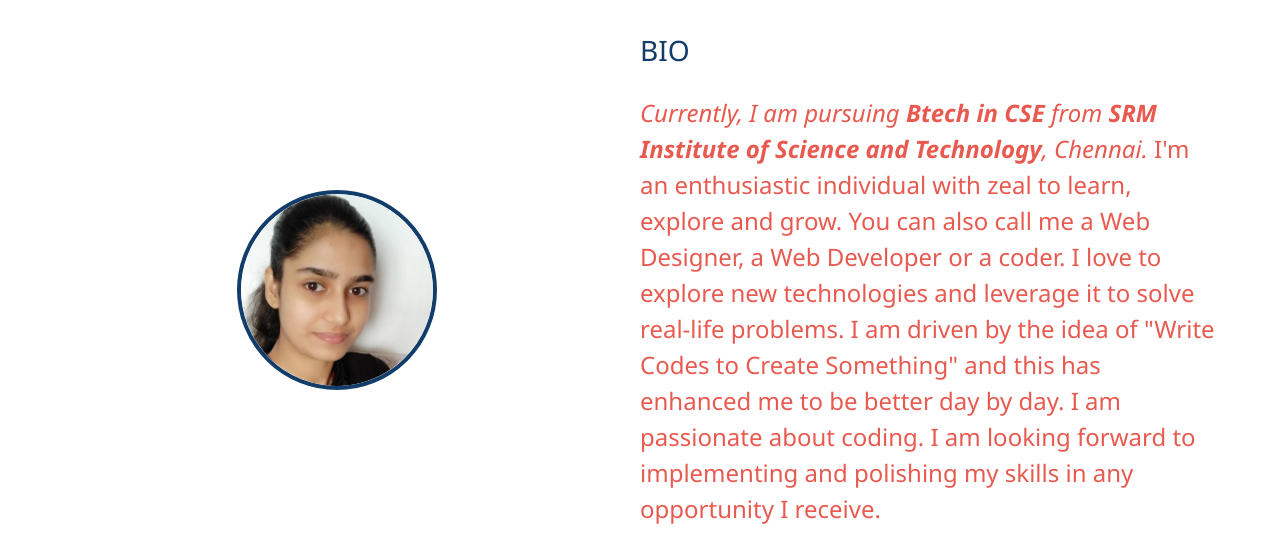
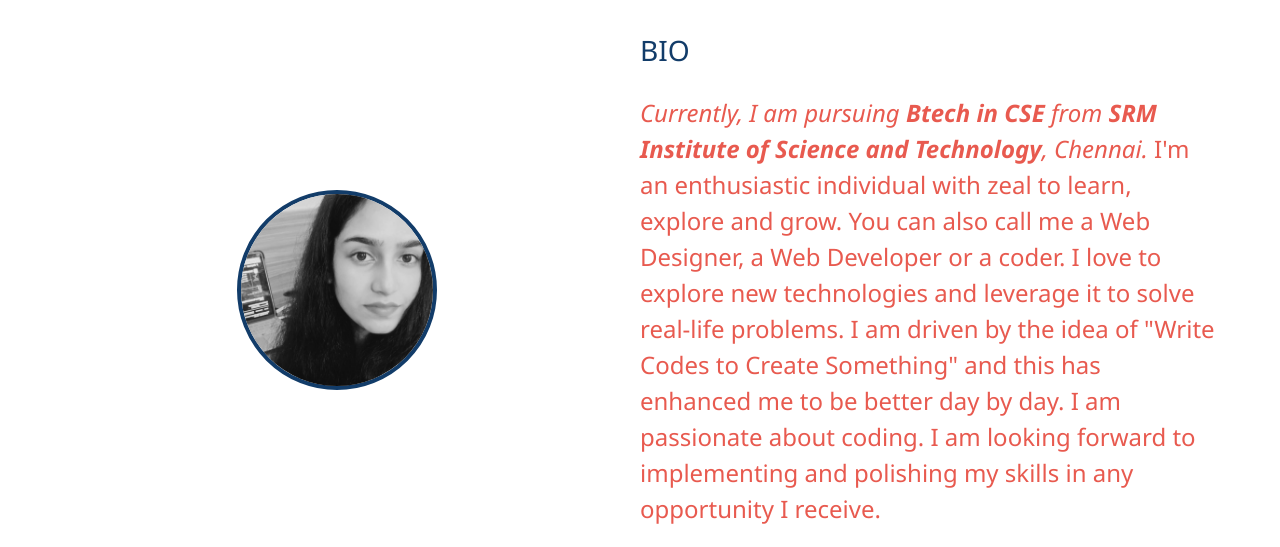
Before and after one commit to Am0908/portfolio, a website: page about.html in a window 1280 px wide. Shown: the part 253-800 px from the top of the page. Drawn offline with Linux system fonts and the light colour scheme.

Commit message:
updated profile

```diff
--- a/about.html
+++ b/about.html
@@ -52,7 +52,7 @@
         <h2 class="sm-heading"> Hey there, I am Amrita!</h2>
 
         <div class="about-info">
-            <img src="img/profile.png" alt="amrita-kumari" class="bio-image">
+            <img src="img/newprofile.jpeg" alt="amrita-kumari" class="bio-image">
 
             <div class="bio">
                 <h3 class="text-secondary">BIO</h3>
```
Also changed, not shown: img/newprofile.jpeg (added).
